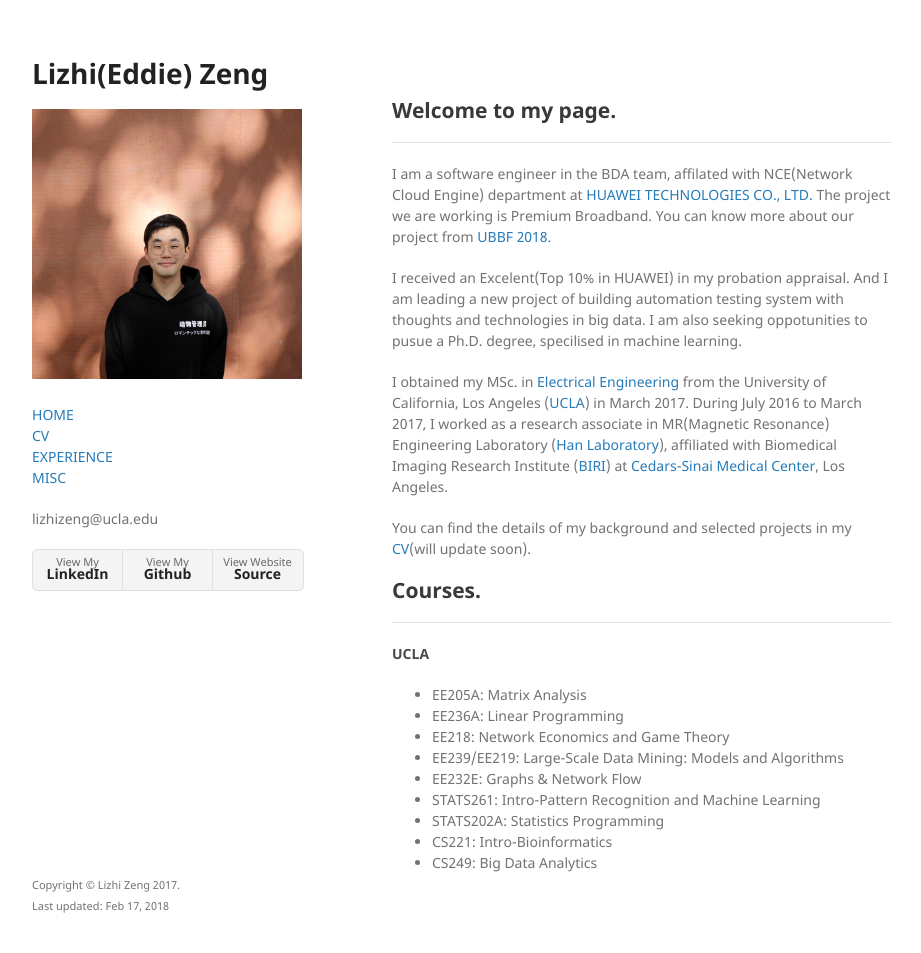
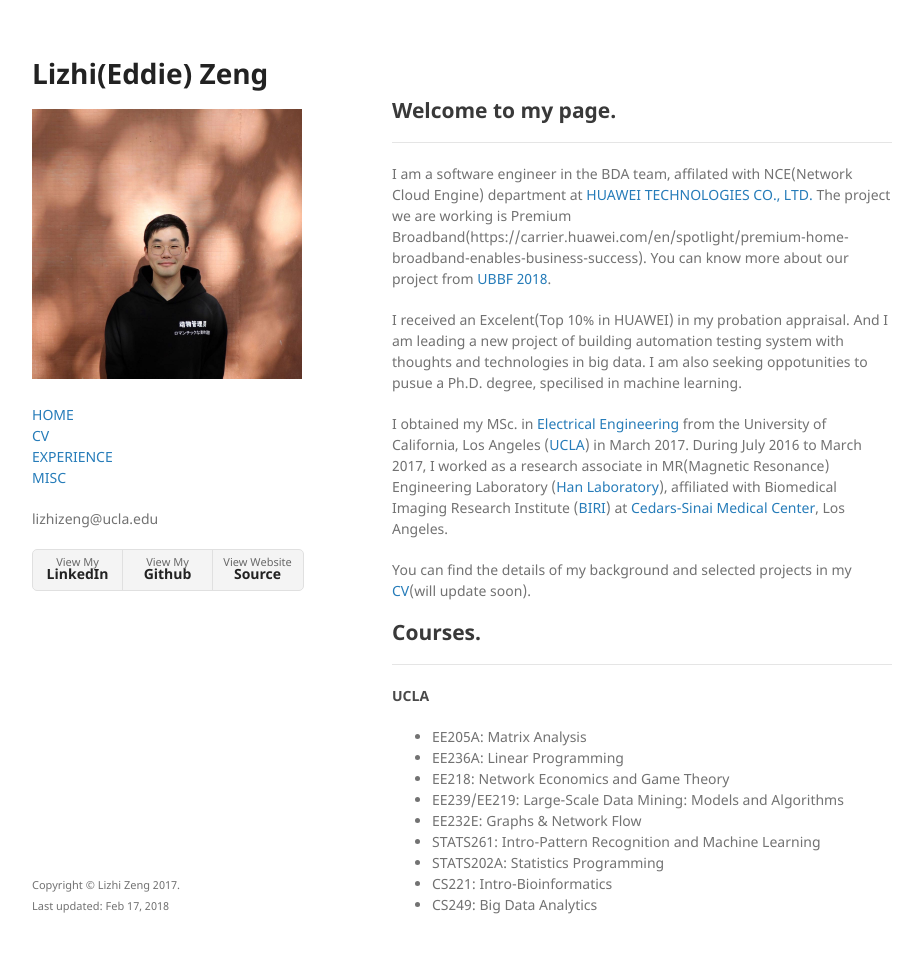
Before and after one commit to lizhiz/lizhiz.github.io, a Jekyll site: the page built from index.md, in a window 1280 px wide and 985 px high. Shown: the top 953 px of the window, without its empty margins (178-1099 px from the left). Built offline with Jekyll 4.4.1, drawn with Linux system fonts in a browser that asks for light colours; the repository's description, which GitHub fills in, is left out; part of the change alters nothing that is shown.

Commit message:
update link

```diff
--- a/index.md
+++ b/index.md
@@ -8,7 +8,7 @@ layout: default
 
 * * *
 
-I am a software engineer in the BDA team, affilated with NCE(Network Cloud Engine) department at [HUAWEI TECHNOLOGIES CO., LTD.](http://www.huawei.com/en/) The project we are working is Premium Broadband. You can know more about our project from [UBBF 2018](https://www.huawei.com/uk/press-events/events/ubbf-2018/hot-topics?name=premium-broadband).
+I am a software engineer in the BDA team, affilated with NCE(Network Cloud Engine) department at [HUAWEI TECHNOLOGIES CO., LTD.](http://www.huawei.com/en/) The project we are working is Premium Broadband(https://carrier.huawei.com/en/spotlight/premium-home-broadband-enables-business-success). You can know more about our project from [UBBF 2018](https://www.huawei.com/uk/press-events/events/ubbf-2018?ic_medium=hwdc&ic_source=corp_event3_ubbf2018).
 
 I received an Excelent(Top 10% in HUAWEI) in my probation appraisal. And I am leading a new project of building automation testing system with thoughts and technologies in big data. I am also seeking oppotunities to pusue a Ph.D. degree, specilised in machine learning.
 
```
